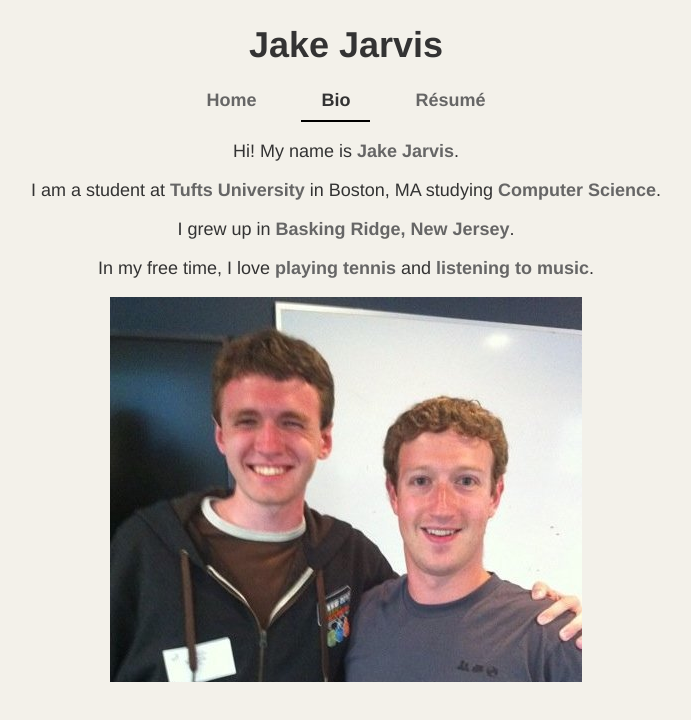
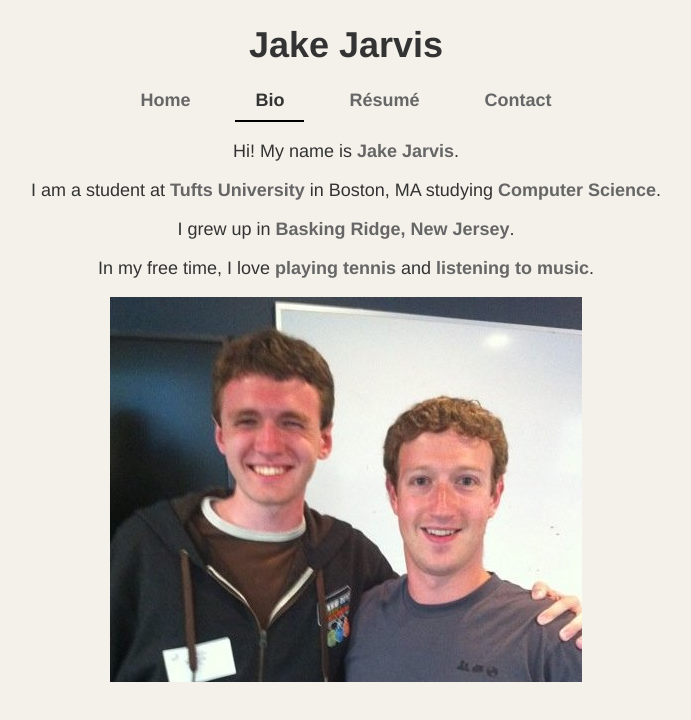
Before and after one commit to jakejarvis/comp20, a plain HTML site: page bio.html in a window 1280 px wide. Shown: the whole page, without its empty margins (294-985 px from the left). Drawn offline with Linux system fonts and the light colour scheme.

Commit message:
added email contact link to header

```diff
--- a/bio.html
+++ b/bio.html
@@ -11,6 +11,7 @@
         <a href="index.html">Home</a>
         <a href="bio.html" id="current">Bio</a>
         <a href="resume.html">R&eacute;sum&eacute;</a>
+        <a href="mailto:jake.jarvis@tufts.edu">Contact</a>
     </div>
 
     <div id="bio">
```
Also changed, not shown: index.html (+1 -0 lines), resume.html (+1 -0 lines).
